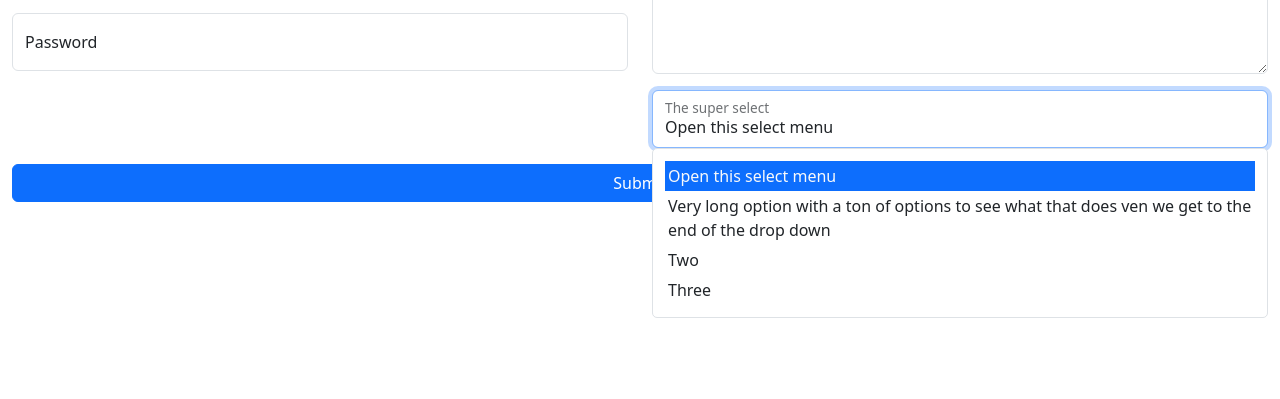
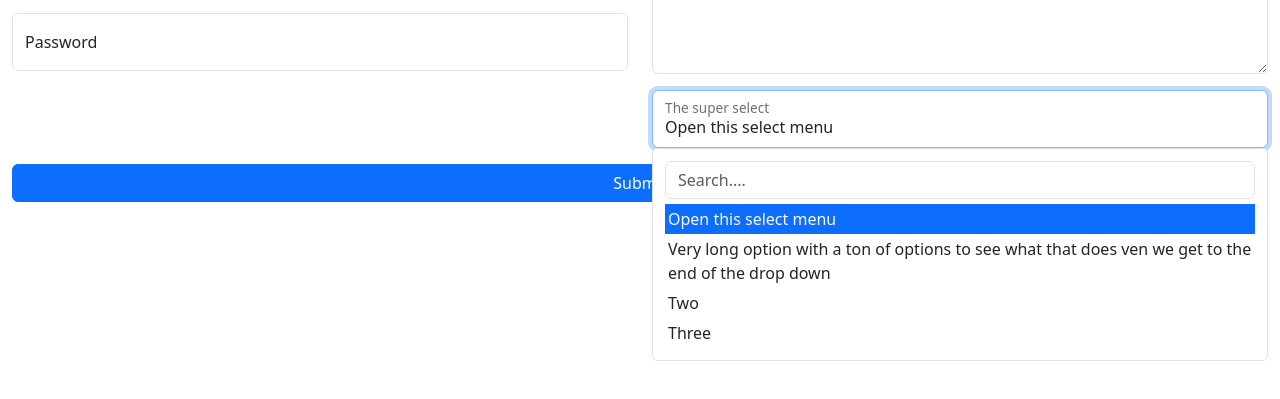
Before and after one commit to Jaroost/jaroost-toolbox-components, a website built with Vite: page index.html in a window 1280 px wide. Both pictures are taken after a click on the button "Open this select menu". Shown: the part 125-524 px from the top of the page. Built offline with nearby package versions, Linux system fonts and the light colour scheme.

Commit message:
update panel with select

```diff
--- a/src/main.ts
+++ b/src/main.ts
@@ -31,7 +31,18 @@ class PickerPanel{
     constructor(pickerState: PickerState){
         this.pickerState=pickerState;
         this.createPanel();
+        this.updateOptionsPanel();
+        this.pickerState.originalSelect.parentElement.appendChild(this.panel);
+    }
 
+    updateOptionsPanel(){
+        this.optionsPanel.innerHTML=''
+        for(let option of this.pickerState.allOptions){
+            let div=createElement('div');
+            div.innerHTML=option.label;
+            div.allAttributes={class: option.isSelected ? 'active picker-option': 'picker-option', data:{ value: option.value}};
+            this.optionsPanel.appendChild(div);
+        }
     }
 
     createPanel(){
@@ -47,7 +58,30 @@ class PickerPanel{
             class: 'picker-search'
         }
         let searchInput=createElement('input');
+        searchInput.allAttributes={
+            class: 'form-control',
+            placeholder: 'Search....'
+        }
         this.searchPanel.appendChild(searchInput);
+
+
+        this.panel.appendChild(this.searchPanel);
+
+        this.optionsPanel=createElement('div');
+        this.panel.appendChild(this.optionsPanel);
+
+        let that=this
+        this.optionsPanel.addEventListener('click', function(event){
+           if(event.target.matches('.picker-option')){
+               that.pickerState.allOptions.map(o=>o.isSelected=false);
+               let selectedOption=that.pickerState.allOptions.find(o=>o.value===event.target.dataset.value);
+               selectedOption.isSelected=true;
+               that.updateOptionsPanel();
+               that.togglePanel(false);
+               that.pickerState.updateButtonLabel();
+           }
+        });
+
 
 
         // let that=this
@@ -62,19 +96,19 @@ class PickerPanel{
         // this.originalSelect.parentElement.appendChild(this.panel);
     }
 
-    public updateOptions(){
-
+    public togglePanel(isVisible:boolean){
+        this.panel.changeVisibility(isVisible);
     }
 
-    public togglePanel(isVisible:boolean){
-        this.panel.changeVisibility(isVisible);
+    public isVisible():boolean{
+        return this.panel.isVisible();
     }
 }
 
 class PickerState{
     isMultiSelect: boolean
     originalSelect: Element
-    panel:Element
+    panel:PickerPanel
     button: Element
     allOptions: PickerOption[]
     get selectedOptions():PickerOption[]{
@@ -87,7 +121,7 @@ class PickerState{
         this.createButton();
         this.updateButtonLabel();
         this.createPanel();
-        this.updatePanel();
+        //this.updatePanel();
     }
 
     createButton(){
@@ -101,7 +135,7 @@ class PickerState{
         }
         let that=this
         this.button.addEventListener('click', function(){
-            that.panel.changeVisibility(!that.panel.isVisible());
+            that.panel.togglePanel(!that.panel.isVisible());
         })
         this.originalSelect.parentElement.appendChild(this.button);
         this.originalSelect.changeVisibility(false);
@@ -121,41 +155,23 @@ class PickerState{
 
     searchInput: Element
     createPanel(){
-        this.panel=createElement('div')
-        this.panel.allAttributes={
-            class: 'picker-panel',
-            style:{
-                display: 'none'
-            }
-        }
-        this.searchInput=createElement('input')
-        this.panel.appendChild(this.searchInput);
-        let that=this
-        this.panel.addEventListener('click', function(event){
-            that.allOptions.map(o=>o.isSelected=false);
-            let selectedOption=that.allOptions.find(o=>o.value===event.target.dataset.value)
-            selectedOption.isSelected=true;
-            that.updatePanel();
-            that.updateButtonLabel();
-            that.panel.changeVisibility(false);
-        })
-        this.originalSelect.parentElement.appendChild(this.panel);
+        this.panel=new PickerPanel(this);
     }
 
-    updatePanel(){
-        this.panel.innerHTML=''
-        for(let option of this.allOptions){
-            let div=createElement('div');
-            div.innerHTML=option.label;
-            div.allAttributes={class: option.isSelected ? 'active picker-option': 'picker-option', data:{ value: option.value}};
-            this.panel.appendChild(div);
-        }
-    }
+    // updatePanel(){
+    //     this.panel.innerHTML=''
+    //     for(let option of this.allOptions){
+    //         let div=createElement('div');
+    //         div.innerHTML=option.label;
+    //         div.allAttributes={class: option.isSelected ? 'active picker-option': 'picker-option', data:{ value: option.value}};
+    //         this.panel.appendChild(div);
+    //     }
+    // }
 
-    removePanel(){
-        this.panel.remove();
-        this.panel=null;
-    }
+    // removePanel(){
+    //     this.panel.remove();
+    //     this.panel=null;
+    // }
 }
 
 function replaceOneSelect(select: Element){
--- a/src/picker-styles.css
+++ b/src/picker-styles.css
@@ -9,10 +9,14 @@
   border: var(--bs-border-width) solid var(--bs-border-color);
   z-index: 10;
 }
+.picker-search{
+  margin-bottom: 5px;
+}
 
 .picker-option{
   cursor: pointer;
   padding: 3px;
+  user-select: none;
 }
 .picker-option:hover{
   background: var(--bs-light);
```
